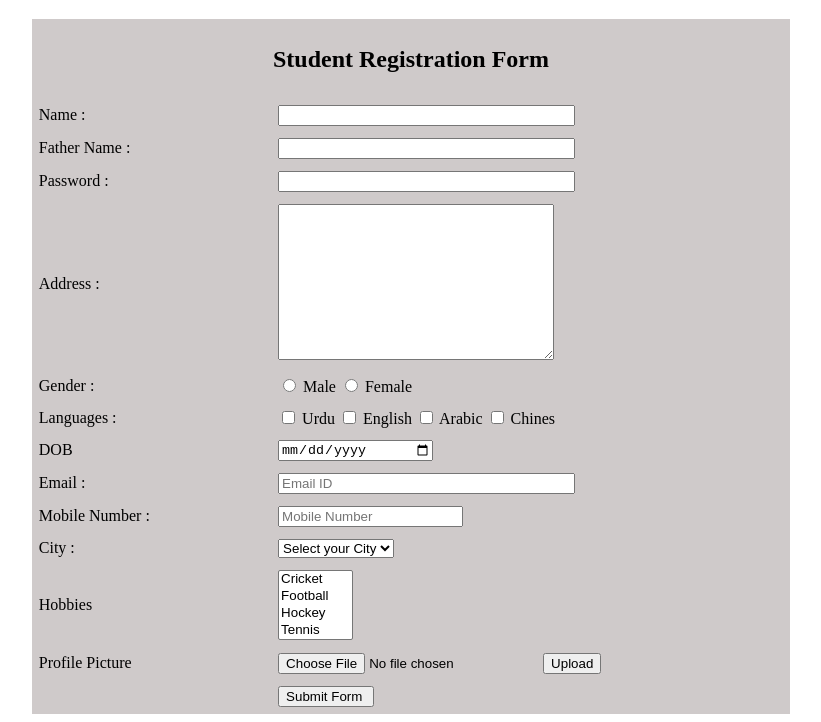
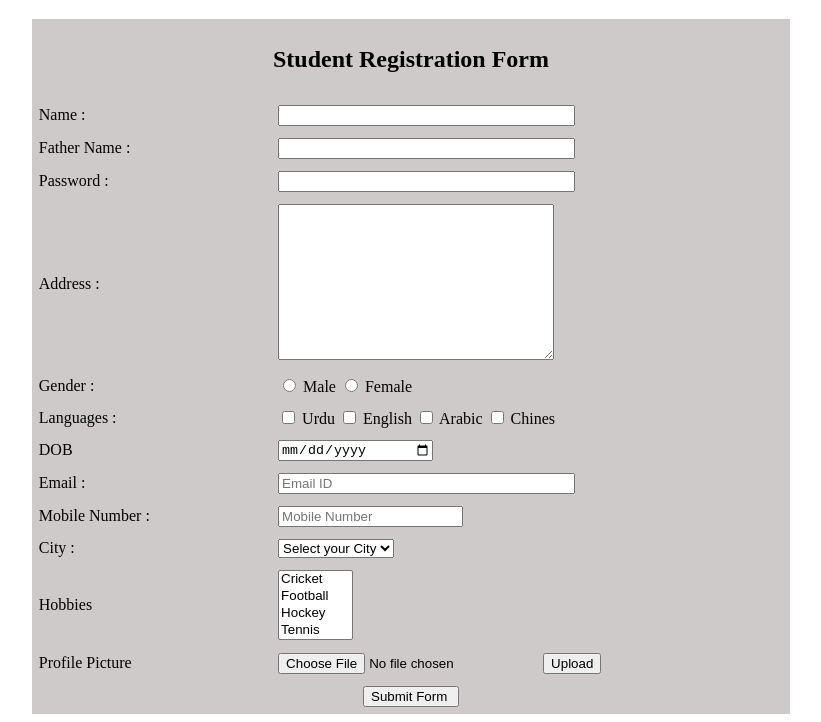
Before and after one commit to Muhammadbilal040/Saylani-login-form, a plain HTML site: page index.html in a window 1280 px wide. Shown: the part 182-904 px from the top of the page, without its empty margins (229-1050 px from the left). Drawn offline with Linux system fonts and the light colour scheme.

Commit message:
Update index.html update submit button

```diff
--- a/index.html
+++ b/index.html
@@ -111,8 +111,7 @@
 </tr>
 
 <tr>
-    <td> <label for=""></label>
-        <td> <input type="submit"  value="Submit Form " >   </td>
+        <td colspan="2"  >  <center> <input type="submit"  value="Submit Form " > </center>  </td>
 </tr>
 
 
```
